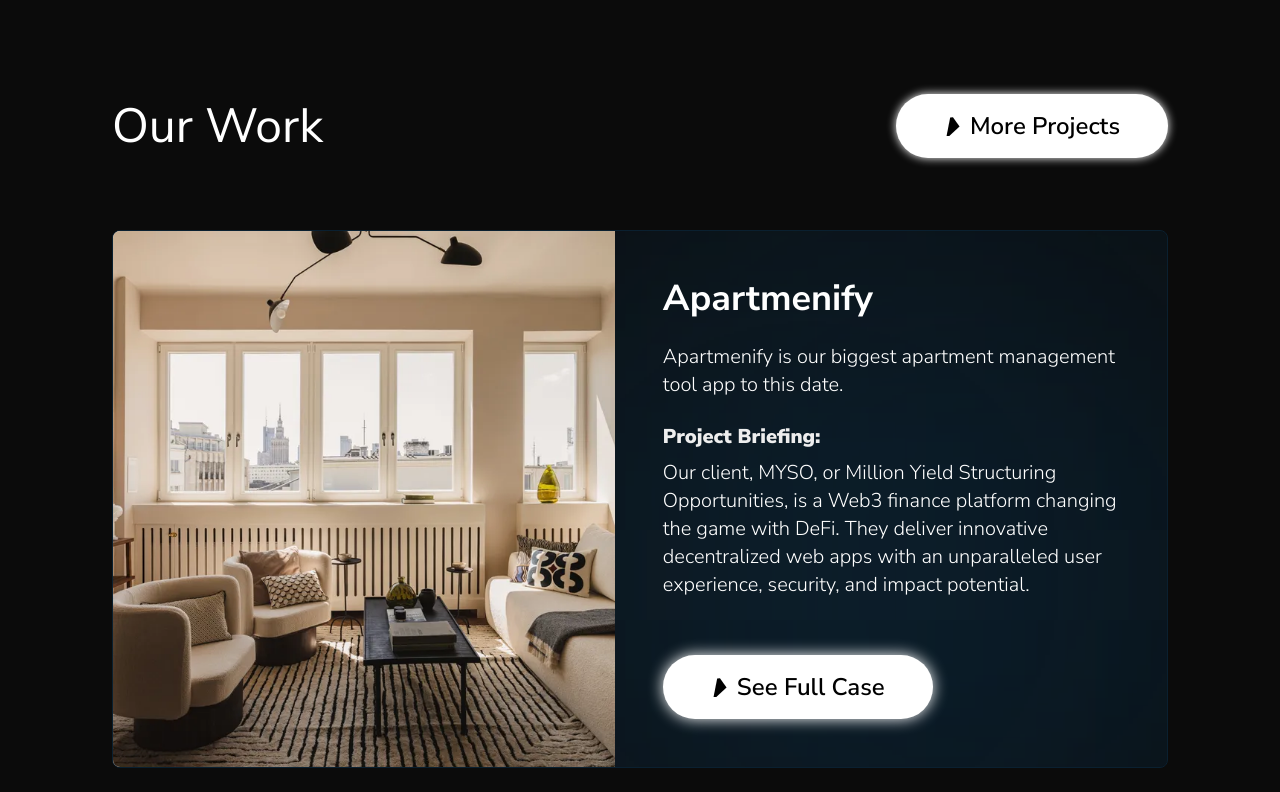
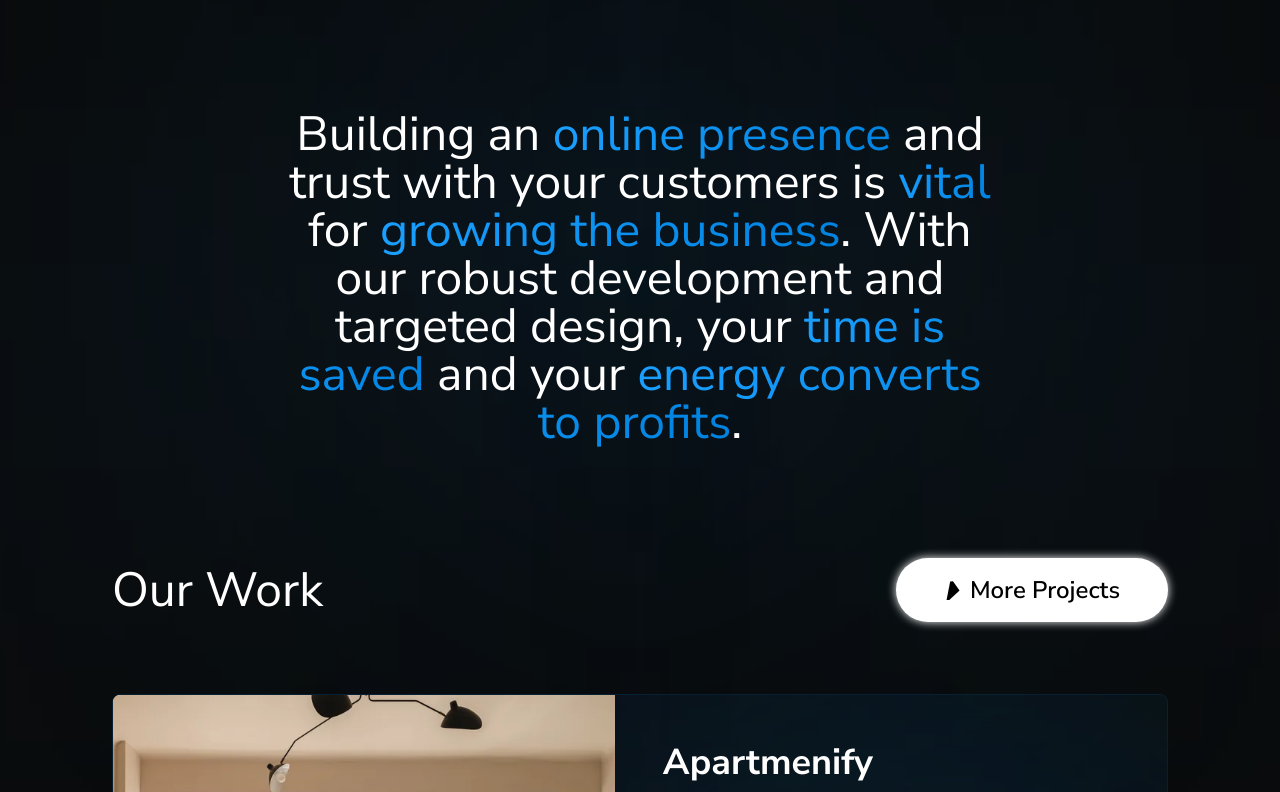
Before and after one commit to zrvnarmarin/BitLyte-Studios-Website, a Next.js app: page / in a window 1280 px wide. Shown: the part 2008-2800 px from the top of the page. Built offline with nearby package versions, Linux system fonts and the light colour scheme.

Commit message:
hoke page sections reordering;

```diff
--- a/app/(home-sections)/HeroSection.tsx
+++ b/app/(home-sections)/HeroSection.tsx
@@ -12,7 +12,7 @@
         Success starts here
       </p>
 
-      <h1 className="text-[2.43rem] xs:text-5xl sm:text-6xl xl:text-7xl 3xl:text-[80px] leading-[2.6rem] lg:leading-none  text-[#ffffff] font-medium text-center z-30">
+      <h1 className="pt-4 text-[2.43rem] xs:text-5xl sm:text-6xl xl:text-7xl 3xl:text-[80px] leading-[2.6rem] lg:leading-none  text-[#ffffff] font-medium text-center z-30">
         Business focused
         <span className="custom-text font-black capitalize">
           {" "}
@@ -28,8 +28,9 @@
       </h1>
 
       <p className="md:hidden text-xl font-light text-[#ffffff] text-center z-40 xs:px-4 sm:px-16 md:px-24 lg:px-32 xl:px-72 pt-2">
-        We know that building an online presence and trust between
-        you and your customers is vital for growing the business. With our robust development and targeted design, your time is saved and your energy converts to profits.
+        Building an online presence and trust with your customers
+        is vital for growing the business. With our robust development and
+        targeted design, your time is saved and your energy converts to profits.
       </p>
 
       {/* Services */}
--- /dev/null
+++ b/app/(home-sections)/ParagraphSectionThree.tsx
@@ -0,0 +1,31 @@
+import React from "react";
+import SectionWrapper from "../components/SectionWrapper";
+import "../../public/test.css";
+
+// image enchancer: https://letsenhance.io/boost for team images i ovaj:https://pixlr.com/express/
+
+export default function ParagraphOne() {
+  return (
+    <SectionWrapper>
+      {/* Blur gradients */}
+      <div className="w-24 h-36 absolute left-0 bottom-0 bg-gradient-to-r from-[#1a4869] to-[#002139] z-10 blur-[230px]"></div>
+      <div className="w-24 h-36 absolute right-0 bottom-0 bg-gradient-to-r from-[#1a4869] to-[#002139] z-10 blur-[230px]"></div>
+
+      <div className="px-5 sm:px-16 flex items-center justify-center bg-[#0b0b0b] border-[#1d263f] rounded-lg ">
+        {/* Blur gradients */}
+        <div className="lg:w-48 lg:h-48 absolute left-0 bottom-0 bg-gradient-to-r from-[#1a4869] to-[#002139] z-10 blur-[230px]"></div>
+        <div className="lg:w-48 lg:h-48 absolute right-0 bottom-0 bg-gradient-to-r from-[#1a4869] to-[#002139] z-10 blur-[230px]"></div>
+        <div className="w-48 h-48 absolute top-1/2 left-1/2 transform -translate-x-1/2 -translate-y-1/2 bg-gradient-to-r from-[#1A9FFF] to-[#0086E6] z-10 blur-[230px] pointer-events-none"></div>
+
+        <p className="text-3xl xs:text-4xl sm:text-5xl text-[#ffffff] text-center xs:font-normal z-20 lg:px-24">
+          Building an <span className="custom-text">online presence</span> and trust with your customers is
+          <span className="custom-text"> vital</span> for <span className="custom-text">growing the business</span>. With our robust development and
+          targeted design, your <span className="custom-text">time is saved</span> and your <span className="custom-text">
+              energy converts to
+              profits
+          </span>.
+        </p>
+      </div>
+    </SectionWrapper>
+  );
+}
--- a/app/(home-sections)/ParagraphTwo.tsx
+++ b/app/(home-sections)/ParagraphTwo.tsx
@@ -16,7 +16,7 @@
         <div className="w-48 h-48 absolute left-0 bottom-0 bg-gradient-to-r from-[#1a4869] to-[#002139] z-10 blur-[230px]"></div>
         <div className="w-48 h-48 absolute right-0 bottom-0 bg-gradient-to-r from-[#1a4869] to-[#002139] z-10 blur-[230px]"></div>
 
-        <div className="w-48 h-48 absolute top-1/2 left-1/2 transform -translate-x-1/2 -translate-y-1/2 bg-gradient-to-r from-[#1A9FFF] to-[#0086E6] z-10 blur-[230px]"></div>
+        <div className="w-40 h-40 absolute top-1/2 left-1/2 transform -translate-x-1/2 -translate-y-1/2 bg-gradient-to-r from-[#1A9FFF] to-[#0086E6] z-10 blur-[230px]"></div>
         <p className="text-3xl xs:text-4xl sm:text-5xl text-[#ffffff] text-center xs:font-normal z-20 lg:px-24">
           Brands with{" "}
           <span className="custom-text">consistent visual presentation</span>{" "}
--- a/app/(home-sections)/PromisesSection.tsx
+++ b/app/(home-sections)/PromisesSection.tsx
@@ -13,8 +13,7 @@
       </h2>
 
       {/* Cards and CTA section */}
-      <div className="w-full relative grid grid-cols-1 xl:grid-cols-1 items-start gap-6 pt-4 sm:pt-8 md:pt-12">
-        <div className="flex flex-col gap-6 z-20">
+      <div className="w-full relative grid grid-cols-1 xl:grid-cols-2 items-start gap-6 pt-4 sm:pt-8 md:pt-6">
           {promiseCardsData.map((promiseCard) => (
             <PromiseCard
               id={promiseCard.id}
@@ -25,7 +24,6 @@
               description={promiseCard.description}
             />
           ))}
-        </div>
       </div>
     </SectionWrapper>
   );
@@ -95,10 +93,10 @@
 export const promiseCardsData: PromiseCardType[] = [
   {
     id: 1,
-    icon: StarIcon,
-    title: "Results You Can Trust",
-    promise: `We won't stop until your vision is fully realized. Your satisfaction drives our process, and we’re dedicated to delivering exactly what you need.`,
-    description: `We listen closely, adapt quickly, and implement feedback at every stage to ensure the final outcome aligns perfectly with your expectations.`,
+    icon: GearIcon,
+    title: "Built exclusively for you",
+    promise: `We promise that every project we deliver is tailored to your specific needs. No one-size-fits-all solutions - everything we build is unique to your business.`,
+    description: `By thoroughly understanding your goals, industry, and audience, we create personalized strategies and designs that are perfectly suited to drive your success.`,
   },
   {
     id: 2,
@@ -106,14 +104,7 @@
     title: "On time, every time",
     promise: `We guarantee your project will be delivered on time, without sacrificing the level of quality. We understand deadlines matter and commit to staying on track.`,
     description: `With dedicated project management and clear milestones, we keep the process streamlined and efficient, ensuring every deadline is met.`,
-  },
-  {
-    id: 3,
-    icon: GearIcon,
-    title: "Built exclusively for you",
-    promise: `We promise that every project we deliver is tailored to your specific needs. No one-size-fits-all solutions - everything we build is unique to your business.`,
-    description: `By thoroughly understanding your goals, industry, and audience, we create personalized strategies and designs that are perfectly suited to drive your success.`,
-  },
+  }
 ];
 
 export const PromiseCard = ({
@@ -132,13 +123,13 @@
         <div className="w-96 h-96 absolute left-0 bottom-0 bg-gradient-to-l from-[#1a4869] to-[#002139] z-10 blur-[230px]"></div>
 
         <div className=" overflow-hidden relative flex flex-col items-center gap-0 justify-start z-20 lg:pl-6">
-          <div className="grid grid-cols-1 lg:grid-cols-3 lg:gap-12">
-            <div className="col-span-2 flex flex-col gap-2 items-start z-20 px-6 pt-6 md:pt-8 pb-6 md:pb-8 lg:pt-10 lg:pb-10">
-              <div className="col-span-full relative overflow-hidden lg:col-span-1 flex lg:hidden flex-col items-center justify-center">
+          {/* <div className="grid grid-cols-1 lg:grid-cols-3 lg:gap-12"> */}
+            <div className="col-span-2 flex flex-col gap-2 items-start z-20 px-6 pt-8 md:pt-8 pb-6 md:pb-8 lg:pt-10 lg:pb-10">
+              {/* <div className="col-span-full relative overflow-hidden lg:col-span-1 flex lg:hidden flex-col items-center justify-center">
                 <div className="flex col-span-full relative overflow-hidden lg:col-span-1 flex-col items-center justify-center">
                   <span className="z-30">{icon()}</span>
                 </div>
-              </div>
+              </div> */}
 
               <div className="text-lg sm:text-xl custom-text font-bold uppercase pt-2">
                 {title}
@@ -157,11 +148,11 @@
               </div>
             </div>
 
-            <div className="bg-[#0b0b0b] rounded-lg hidden lg:flex col-span-full relative overflow lg:col-span-1 flex-col items-center justify-center">
+            {/* <div className="bg-[#0b0b0b] rounded-lg hidden lg:flex col-span-full relative overflow lg:col-span-1 flex-col items-center justify-center">
               <span className="z-30">{icon()}</span>
               <div className="w-96 h-96 absolute left-0 bottom-0 bg-gradient-to-l from-[#1a4869] to-[#002139] z-10 blur-[230px]"></div>
-            </div>
-          </div>
+            </div> */}
+          {/* </div> */}
         </div>
       </div>
     </div>
--- a/app/components/InfiniteCarousel.tsx
+++ b/app/components/InfiniteCarousel.tsx
@@ -34,14 +34,14 @@
           </div>
         ))}
       </div>
-      <div className="carousel-indicators">
+      {/* <div className="carousel-indicators">
         {testimonials.map((_, index) => (
           <span
             key={index}
             className={currentIndex === index ? "active" : ""}
           ></span>
         ))}
-      </div>
+      </div> */}
     </div>
   );
 };
--- a/app/page.tsx
+++ b/app/page.tsx
@@ -9,6 +9,8 @@
 import PromisesSection from "./(home-sections)/PromisesSection";
 import ParagraphOne from "./(home-sections)/ParagraphOne";
 import ParagraphTwo from "./(home-sections)/ParagraphTwo";
+import ParagraphSectionThree from "./(home-sections)/ParagraphSectionThree";
+import OurProcessessSection from "./services/(services-sections)/OurProcessessSection";
 
 export default function Home() {
   return (
@@ -16,11 +18,12 @@
       <HeroSection />
       <WhyUsSection />
       <ServicesSection />
+      <ParagraphSectionThree />
       <ProjectsSection />
-      <ParagraphOne />
       <AchievementsSection />
+      <OurProcessessSection />
+      <ParagraphTwo />
       <PromisesSection />
-      <ParagraphTwo />
       <TestimonialsSection />
       <FAQSection />
       <CTASection />
```
